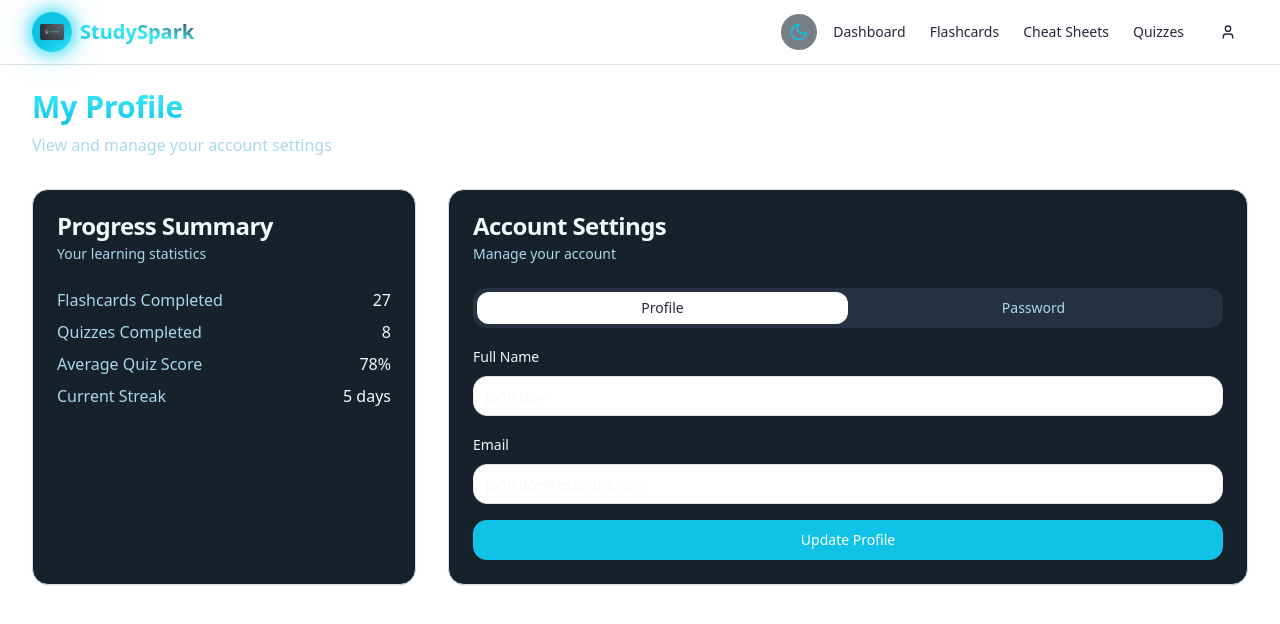
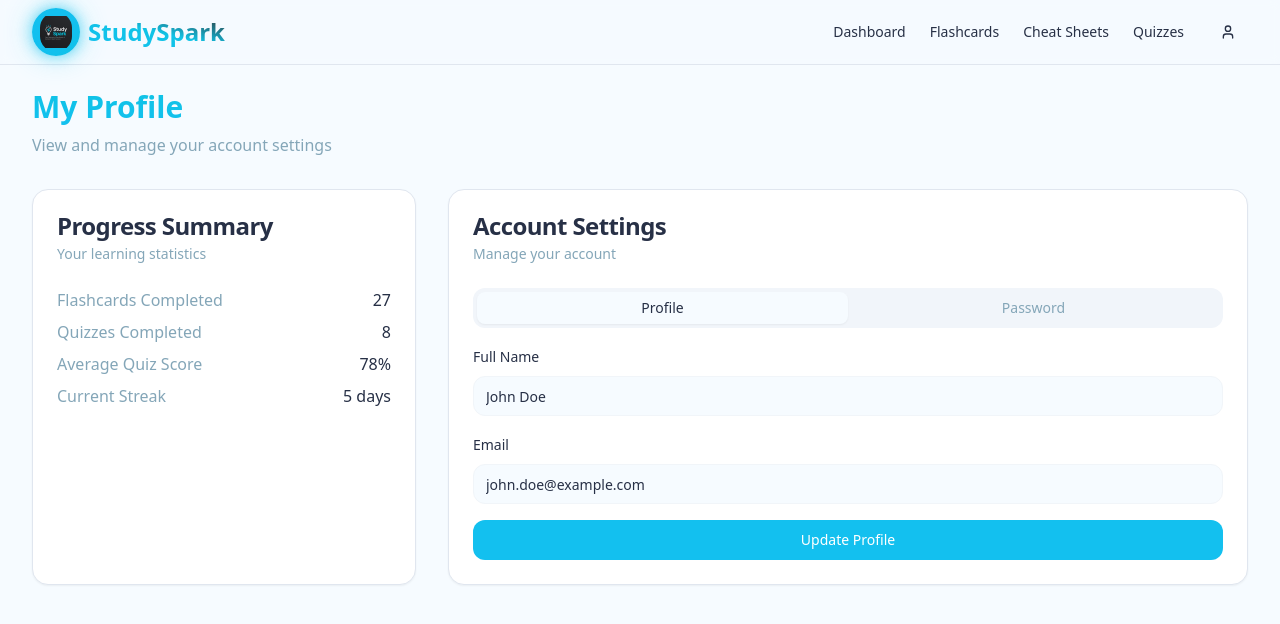
Before and after one commit to Saichandranellikanti/spark-study-hub, a React (Vite) app: page /profile in a window 1280 px wide. Shown: the top 624 px of the page. Built offline with nearby package versions, Linux system fonts and the light colour scheme.

Commit message:
Refactor: Update logo and theme
- Updated the logo and removed dark/light theme toggle.
- Maintained glassy effects and adjusted colors.

```diff
--- a/src/components/auth/LoginForm.tsx
+++ b/src/components/auth/LoginForm.tsx
@@ -41,10 +41,10 @@ export default function LoginForm() {
   return (
     <Card className="w-full max-w-md glass-card shadow-xl">
       <CardHeader className="space-y-1 flex items-center justify-center">
-        <div className="logo-halo w-32 h-32 flex items-center justify-center mb-4 drop-shadow-xl animation-glow">
+        <div className="logo-halo w-36 h-36 flex items-center justify-center mb-2 drop-shadow-xl animation-glow bg-[#f6fbff]">
           <img
-            src="/lovable-uploads/9917b6ff-e616-4361-9549-3edec4a8df18.png"
-            alt="StudySpark Logo"
+            src="/lovable-uploads/608d8366-5f7c-47cf-ae1f-f6a8ee62603c.png"
+            alt="StudySpark New Logo"
             className="max-w-full max-h-full object-contain rounded-full"
             style={{ filter: "drop-shadow(0 0 18px #10C3E6)" }}
           />
@@ -52,7 +52,7 @@ export default function LoginForm() {
         <CardTitle className="text-3xl text-center gradient-text font-bold drop-shadow transition-all">
           StudySpark
         </CardTitle>
-        <CardDescription className="text-center text-spark-light">
+        <CardDescription className="text-center text-muted-foreground">
           Enter your email to sign in to your account
         </CardDescription>
       </CardHeader>
--- a/src/components/layout/Header.tsx
+++ b/src/components/layout/Header.tsx
@@ -1,3 +1,4 @@
+
 import { useState } from "react";
 import { Link, useNavigate } from "react-router-dom";
 import { Button } from "@/components/ui/button";
@@ -11,14 +12,12 @@ import {
   DropdownMenuTrigger
 } from "@/components/ui/dropdown-menu";
 import { Menu, User, LogOut } from "lucide-react";
-import ThemeToggle from "./ThemeToggle";
 
 export default function Header() {
   const [isMenuOpen, setIsMenuOpen] = useState(false);
   const navigate = useNavigate();
 
   const handleLogout = () => {
-    // In a real app, we would handle the logout logic
     navigate("/login");
   };
 
@@ -27,19 +26,18 @@ export default function Header() {
       <div className="container flex h-16 items-center justify-between py-4">
         <div className="flex items-center gap-2">
           <Link to="/dashboard" className="flex items-center gap-2 group transition-all">
-            <span className="logo-halo h-10 w-10 flex items-center justify-center group-hover:scale-110 transition-all">
+            <span className="logo-halo h-12 w-12 flex items-center justify-center group-hover:scale-110 transition-all">
               <img
-                src="/lovable-uploads/9917b6ff-e616-4361-9549-3edec4a8df18.png"
+                src="/lovable-uploads/608d8366-5f7c-47cf-ae1f-f6a8ee62603c.png"
                 alt="StudySpark Logo"
-                className="h-8 w-8 object-contain rounded-full"
-                style={{ filter: "drop-shadow(0 0 6px #10C3E6)" }}
+                className="h-10 w-10 object-contain rounded-full"
+                style={{ filter: "drop-shadow(0 0 6px #13C0EF)" }}
               />
             </span>
-            <span className="text-xl font-bold gradient-text">StudySpark</span>
+            <span className="text-2xl font-extrabold gradient-text">StudySpark</span>
           </Link>
         </div>
         <div className="flex items-center gap-4">
-          <ThemeToggle />
           <div className="flex items-center gap-2 md:hidden">
             <Sheet open={isMenuOpen} onOpenChange={setIsMenuOpen}>
               <SheetTrigger asChild>
--- a/src/components/layout/PageLayout.tsx
+++ b/src/components/layout/PageLayout.tsx
@@ -8,7 +8,7 @@ interface PageLayoutProps {
 
 export default function PageLayout({ children }: PageLayoutProps) {
   return (
-    <div className="flex flex-col min-h-screen">
+    <div className="flex flex-col min-h-screen bg-[#f6fbff]">
       <Header />
       <main className="flex-1 container py-6">{children}</main>
     </div>
--- a/src/components/layout/ThemeToggle.tsx
+++ /dev/null
@@ -1,36 +0,0 @@
-
-import { useEffect, useState } from "react";
-import { Sun, Moon } from "lucide-react";
-
-export default function ThemeToggle() {
-  const [theme, setTheme] = useState<"light" | "dark">(getInitialTheme());
-
-  function getInitialTheme(): "light" | "dark" {
-    if (typeof window !== "undefined" && window.localStorage) {
-      const stored = window.localStorage.getItem("theme");
-      if (stored === "light" || stored === "dark") return stored;
-      if (window.matchMedia("(prefers-color-scheme: dark)").matches) return "dark";
-    }
-    return "light";
-  }
-
-  useEffect(() => {
-    document.documentElement.classList.remove("light", "dark");
-    document.documentElement.classList.add(theme);
-    window.localStorage.setItem("theme", theme);
-  }, [theme]);
-
-  return (
-    <button
-      aria-label="Toggle theme"
-      className="rounded-full p-2 bg-secondary/60 hover:bg-accent transition-colors"
-      onClick={() => setTheme(theme === "dark" ? "light" : "dark")}
-    >
-      {theme === "dark" ? (
-        <Sun className="h-5 w-5 text-spark-light" />
-      ) : (
-        <Moon className="h-5 w-5 text-primary" />
-      )}
-    </button>
-  );
-}
--- a/src/index.css
+++ b/src/index.css
@@ -5,54 +5,28 @@
 
 @layer base {
   :root {
-    /* Light Mode Colors (logo inspired) */
-    --background: 0 0% 100%;
-    --foreground: 228 24% 18%;
+    --background: 212 97% 98%;
+    --foreground: 222 20% 17%;
     --card: 0 0% 100%;
-    --card-foreground: 228 24% 18%;
+    --card-foreground: 222 20% 17%;
     --popover: 0 0% 100%;
-    --popover-foreground: 228 24% 18%;
+    --popover-foreground: 222 20% 17%;
     --primary: 191 89% 48%;
     --primary-foreground: 0 0% 100%;
-    --secondary: 195 33% 92%;
+    --secondary: 192 64% 96%;
     --secondary-foreground: 191 89% 48%;
-    --muted: 203 20% 95%;
-    --muted-foreground: 191 10% 34%;
-    --accent: 185 91% 69%;
+    --muted: 207 24% 95%;
+    --muted-foreground: 210 14% 46%;
+    --accent: 189 93% 54%;
     --accent-foreground: 215 36% 30%;
-    --destructive: 0 78% 63%;
+    --destructive: 2 90% 63%;
     --destructive-foreground: 0 0% 100%;
-    --border: 193 18% 87%;
-    --input: 220 17% 90%;
+    --border: 211 24% 89%;
+    --input: 220 17% 93%;
     --ring: 191 89% 48%;
     --radius: 1rem;
   }
-  .dark {
-    /* Dark Mode Colors (logo inspired) */
-    --background: 214 32% 11%;
-    --foreground: 210 40% 98%;
-    --card: 214 40% 15%;
-    --card-foreground: 210 40% 98%;
-    --popover: 214 32% 11%;
-    --popover-foreground: 210 40% 98%;
-    --primary: 191 89% 48%;
-    --primary-foreground: 210 40% 98%;
-    --secondary: 214 28% 18.5%;
-    --secondary-foreground: 210 40% 98%;
-    --muted: 214 20% 15%;
-    --muted-foreground: 188 55% 88%;
-    --accent: 185 91% 69%;
-    --accent-foreground: 215 36% 30%;
-    --destructive: 0 62.8% 30.6%;
-    --destructive-foreground: 210 40% 98%;
-    --border: 214 28% 18.5%;
-    --input: 214 28% 18.5%;
-    --ring: 191 89% 48%;
-    --radius: 1rem;
-  }
-}
 
-@layer base {
   * {
     @apply border-border transition-colors duration-300;
   }
@@ -66,26 +40,23 @@
 /* Custom utilities */
 @layer components {
   .glass-card {
-    @apply bg-white/50 dark:bg-[#16212bcc]/80 backdrop-blur-lg border border-white/10 shadow-xl rounded-2xl;
+    @apply bg-white/60 backdrop-blur-lg border border-blue-100/40 shadow-xl rounded-2xl;
   }
 
   .gradient-text {
-    @apply text-transparent bg-clip-text bg-gradient-to-tr from-spark via-spark-light to-black/80 dark:from-spark dark:via-spark-light dark:to-white/75;
+    @apply text-transparent bg-clip-text bg-gradient-to-tr from-spark via-spark-blue to-black/80;
   }
 
   .logo-halo {
-    box-shadow: 0 0 30px 0 #10c3e699, 0 0 12px 4px #38e9fa88;
+    box-shadow: 0 0 30px 0 #10c3e655, 0 0 12px 4px #13C0EF44;
     border-radius: 9999px;
-    background: linear-gradient(135deg, #10C3E6 55%, #38e9fa 100%);
+    background: linear-gradient(135deg, #13C0EF 55%, #10C3E6 100%);
     padding: 0.5rem;
     display: inline-block;
   }
 
   .study-bg {
-    background: linear-gradient(136deg, #f3fafb 45%, #e3f6fa 70%, #10C3E6 100%);
+    background: linear-gradient(136deg, #f3fafb 45%, #e3f6fa 70%, #13C0EF 100%);
     min-height: 100vh;
   }
-  .dark .study-bg {
-    background: linear-gradient(136deg, #131d2a 45%, #16212b 70%, #10C3E6 100%);
-  }
 }
--- a/src/pages/ForgotPassword.tsx
+++ b/src/pages/ForgotPassword.tsx
@@ -3,7 +3,7 @@ import ForgotPasswordForm from "@/components/auth/ForgotPasswordForm";
 
 export default function ForgotPassword() {
   return (
-    <div className="min-h-screen flex items-center justify-center p-4 bg-gradient-to-b from-background to-background/80">
+    <div className="min-h-screen flex items-center justify-center p-4 bg-gradient-to-b from-[#f6fbff] to-[#e3f6fa]">
       <ForgotPasswordForm />
     </div>
   );
--- a/src/pages/Register.tsx
+++ b/src/pages/Register.tsx
@@ -52,11 +52,16 @@ export default function Register() {
   };
 
   return (
-    <div className="min-h-screen flex items-center justify-center p-4 bg-gradient-to-b from-background to-background/80">
+    <div className="min-h-screen flex items-center justify-center p-4 bg-gradient-to-b from-[#e3f6fa] to-[#f6fbff]">
       <Card className="w-full max-w-md glass-card">
-        <CardHeader className="space-y-1 flex items-center justify-center">
-          <div className="w-20 h-20 rounded-full neumorphic-card flex items-center justify-center mb-4">
-            <BookText className="h-10 w-10 text-spark" />
+        <CardHeader className="space-y-1 flex flex-col items-center justify-center">
+          <div className="logo-halo w-24 h-24 flex items-center justify-center mb-4 animation-glow bg-[#f6fbff]">
+            <img
+              src="/lovable-uploads/608d8366-5f7c-47cf-ae1f-f6a8ee62603c.png"
+              alt="StudySpark New Logo"
+              className="max-w-full max-h-full object-contain rounded-full"
+              style={{ filter: "drop-shadow(0 0 12px #10C3E6)" }}
+            />
           </div>
           <CardTitle className="text-2xl text-center gradient-text font-bold">Create an Account</CardTitle>
           <CardDescription className="text-center">
--- a/tailwind.config.ts
+++ b/tailwind.config.ts
@@ -2,7 +2,7 @@
 import type { Config } from "tailwindcss";
 
 export default {
-  darkMode: ["class"],
+  darkMode: false, // Disable dark mode completely
   content: [
     "./pages/**/*.{ts,tsx}",
     "./components/**/*.{ts,tsx}",
@@ -20,69 +20,56 @@ export default {
     },
     extend: {
       colors: {
-        border: "hsl(var(--border))",
-        input: "hsl(var(--input))",
-        ring: "hsl(var(--ring))",
-        background: "hsl(var(--background))",
-        foreground: "hsl(var(--foreground))",
+        border: "#e0e6ef",
+        input: "#f1f5f9",
+        ring: "#10C3E6",
+        background: "#f6fbff",
+        foreground: "#273046",
         primary: {
-          DEFAULT: "#10C3E6",
+          DEFAULT: "#13C0EF",
           foreground: "#fff",
         },
         secondary: {
-          DEFAULT: "#1e2836",
-          foreground: "#F3F9FA",
+          DEFAULT: "#e7f7fb",
+          foreground: "#13C0EF",
         },
         destructive: {
-          DEFAULT: "hsl(var(--destructive))",
-          foreground: "hsl(var(--destructive-foreground))",
+          DEFAULT: "#fa7566",
+          foreground: "#fff",
         },
         muted: {
-          DEFAULT: "#253140",
-          foreground: "#a8d9eb",
+          DEFAULT: "#f1f5fa",
+          foreground: "#84a6b8",
         },
         accent: {
-          DEFAULT: "#38e9fa",
+          DEFAULT: "#10C3E6",
           foreground: "#151D24",
         },
         popover: {
-          DEFAULT: "hsl(var(--popover))",
-          foreground: "hsl(var(--popover-foreground))",
+          DEFAULT: "#ffffff",
+          foreground: "#273046",
         },
         card: {
-          DEFAULT: "#16212b",
-          foreground: "#F3F9FA",
+          DEFAULT: "#ffffff",
+          foreground: "#273046",
         },
         spark: {
-          DEFAULT: "#10C3E6",
-          light: "#38e9fa",
-          dark: "#016072",
-          gradient1: "#10C3E6",
-          gradient2: "#38e9fa",
+          DEFAULT: "#13C0EF",
+          blue: "#10C3E6",
         },
       },
       borderRadius: {
-        lg: 'var(--radius)',
-        md: 'calc(var(--radius) - 2px)',
-        sm: 'calc(var(--radius) - 4px)'
+        lg: '1rem',
+        md: '0.75rem',
+        sm: '0.5rem'
       },
       keyframes: {
-        'accordion-down': {
-          from: { height: '0' },
-          to: { height: 'var(--radix-accordion-content-height)' }
-        },
-        'accordion-up': {
-          from: { height: 'var(--radix-accordion-content-height)' },
-          to: { height: '0' }
-        },
         'glow': {
           "0%, 100%": { boxShadow: "0 0 14px 2px #10C3E6" },
-          "50%": { boxShadow: "0 0 24px 6px #38e9fa" }
+          "50%": { boxShadow: "0 0 24px 6px #13C0EF" }
         }
       },
       animation: {
-        'accordion-down': 'accordion-down 0.2s ease-out',
-        'accordion-up': 'accordion-up 0.2s ease-out',
         'glow': 'glow 2.2s infinite ease-in-out',
       }
     }
```
Also changed, not shown: public/lovable-uploads/608d8366-5f7c-47cf-ae1f-f6a8ee62603c.png (added).
